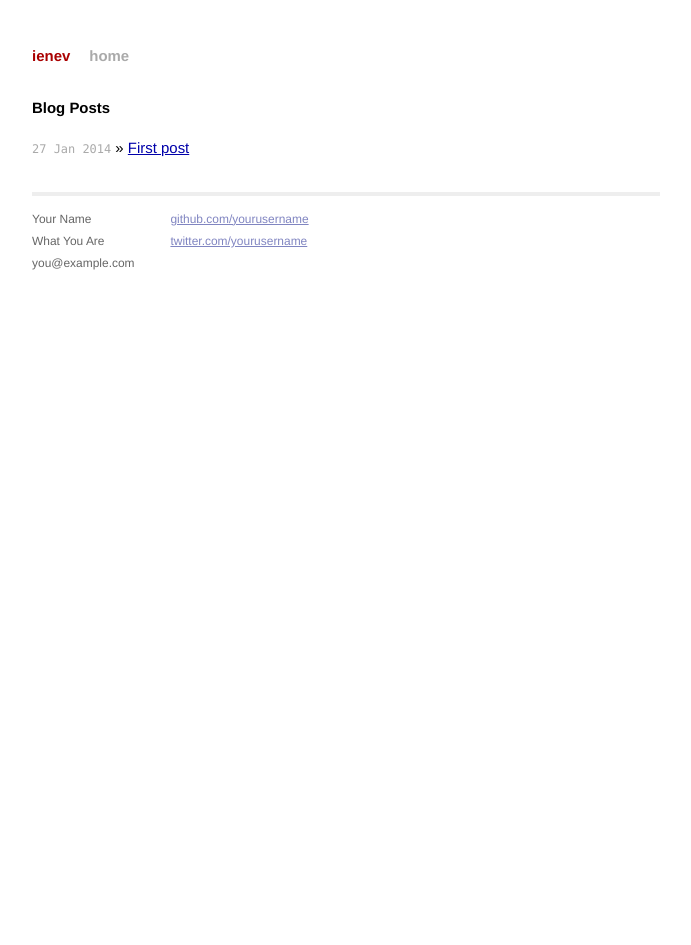
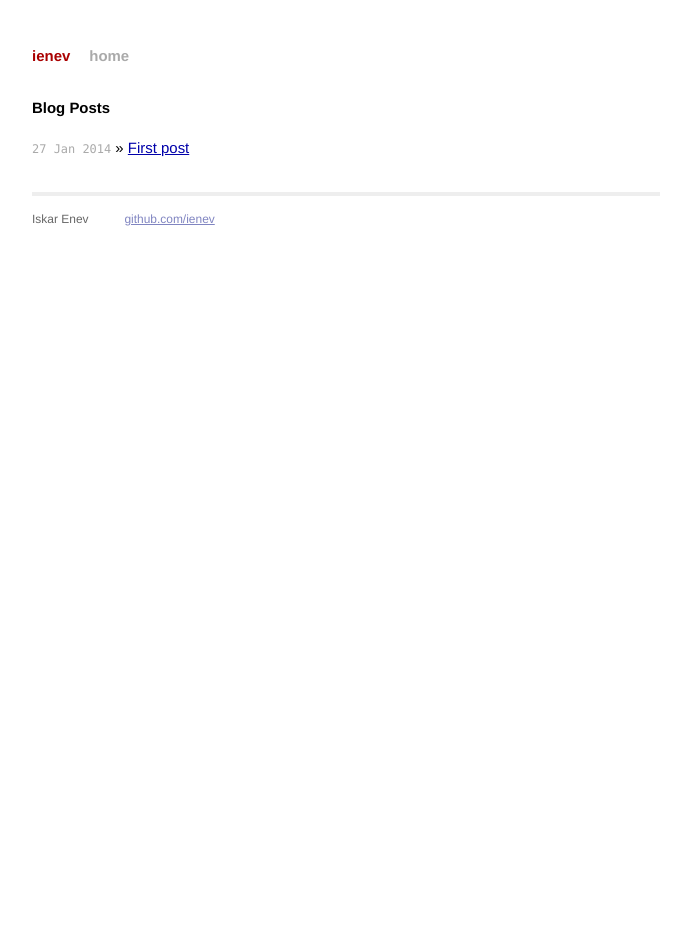
Before and after one commit to ienev/ienev.github.io, a Jekyll site: the page built from index.html, in a window 1280 px wide. Shown: the whole page, without its empty margins (294-985 px from the left). Built offline with Jekyll 4.4.1, drawn with Linux system fonts in a browser that asks for light colours; Markdown is read by kramdown in place of the engine named in the settings.

Commit message:
Contact details

```diff
--- a/_layouts/default.html
+++ b/_layouts/default.html
@@ -26,15 +26,12 @@
           <div class="footer">
             <div class="contact">
               <p>
-                Your Name<br />
-                What You Are<br />
-                you@example.com
+                Iskar Enev<br />
               </p>
             </div>
             <div class="contact">
               <p>
-                <a href="https://github.com/yourusername">github.com/yourusername</a><br />
-                <a href="https://twitter.com/yourusername">twitter.com/yourusername</a><br />
+                <a href="https://github.com/ienev">github.com/ienev</a>
               </p>
             </div>
           </div>
```
